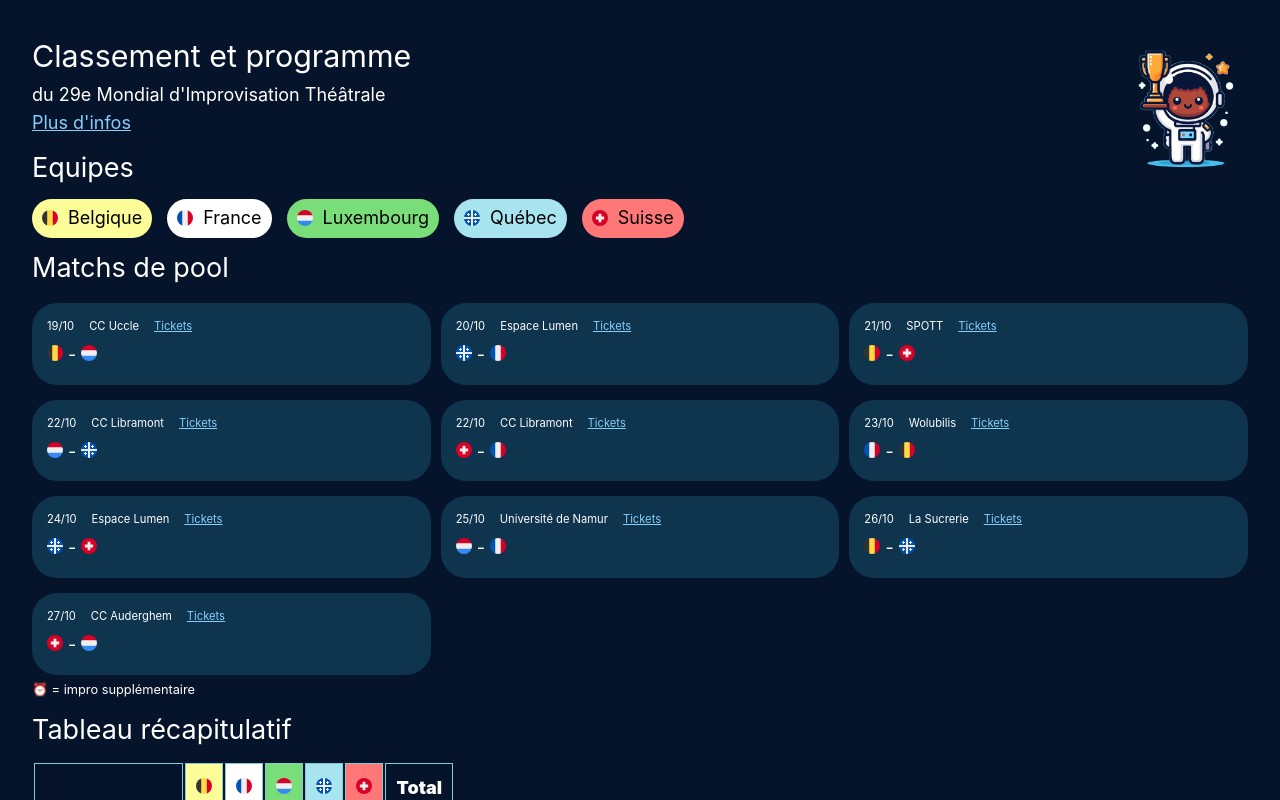
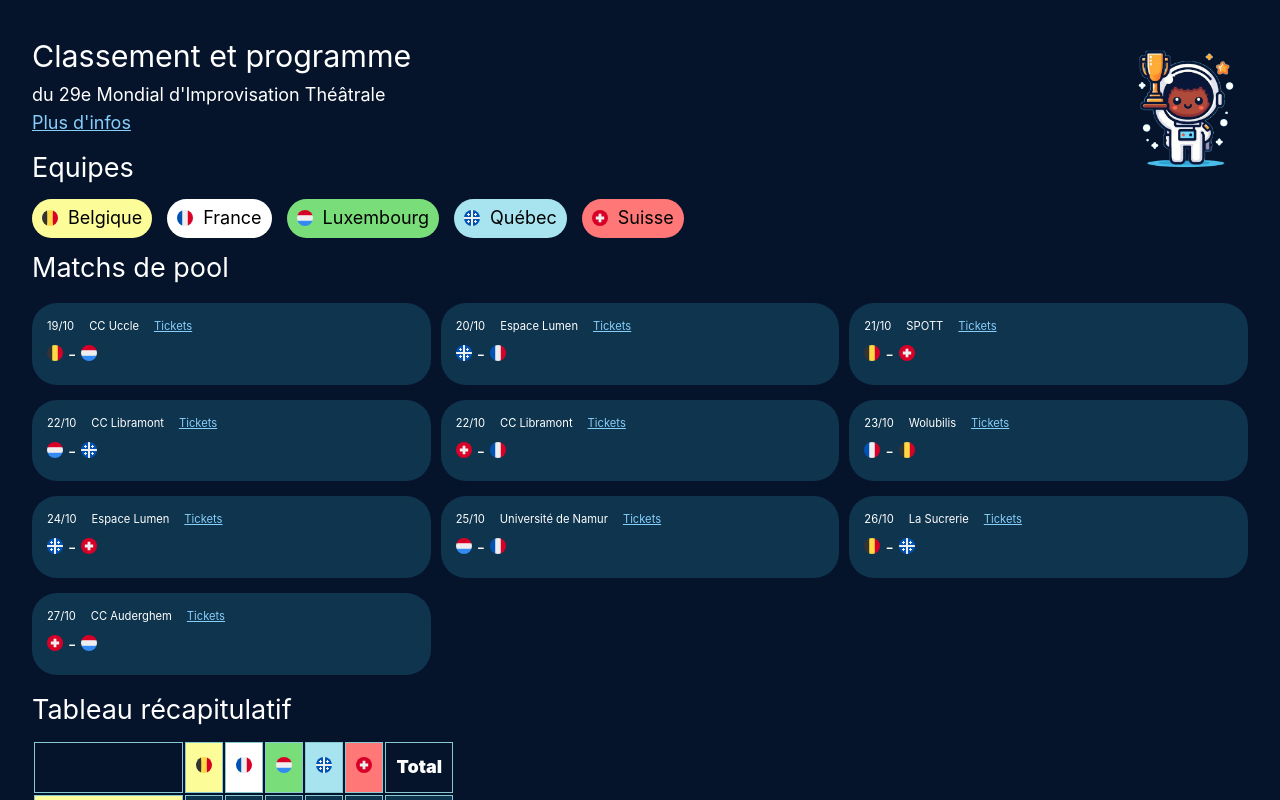
Before and after one commit to tchapeaux/mondial-impro-2023-resultats, a Vue app: page / in a window 1280 px wide. Shown: the top 800 px of the page. Built offline with nearby package versions, Linux system fonts and the light colour scheme.

Commit message:
imp: conditional explanation of overtime

```diff
--- a/src/App.vue
+++ b/src/App.vue
@@ -38,7 +38,7 @@ if (new URLSearchParams(window.location.search).get('fakeData')) {
       :match="match"
     />
   </ul>
-  <p class="small">⏰ = impro supplémentaire</p>
+  <p v-if="RESULTS.matchs_pool.some((m) => m.overtime)" class="small">⏰ = impro supplémentaire</p>
 
   <h2>Tableau récapitulatif</h2>
   <div class="recap-table">
```
